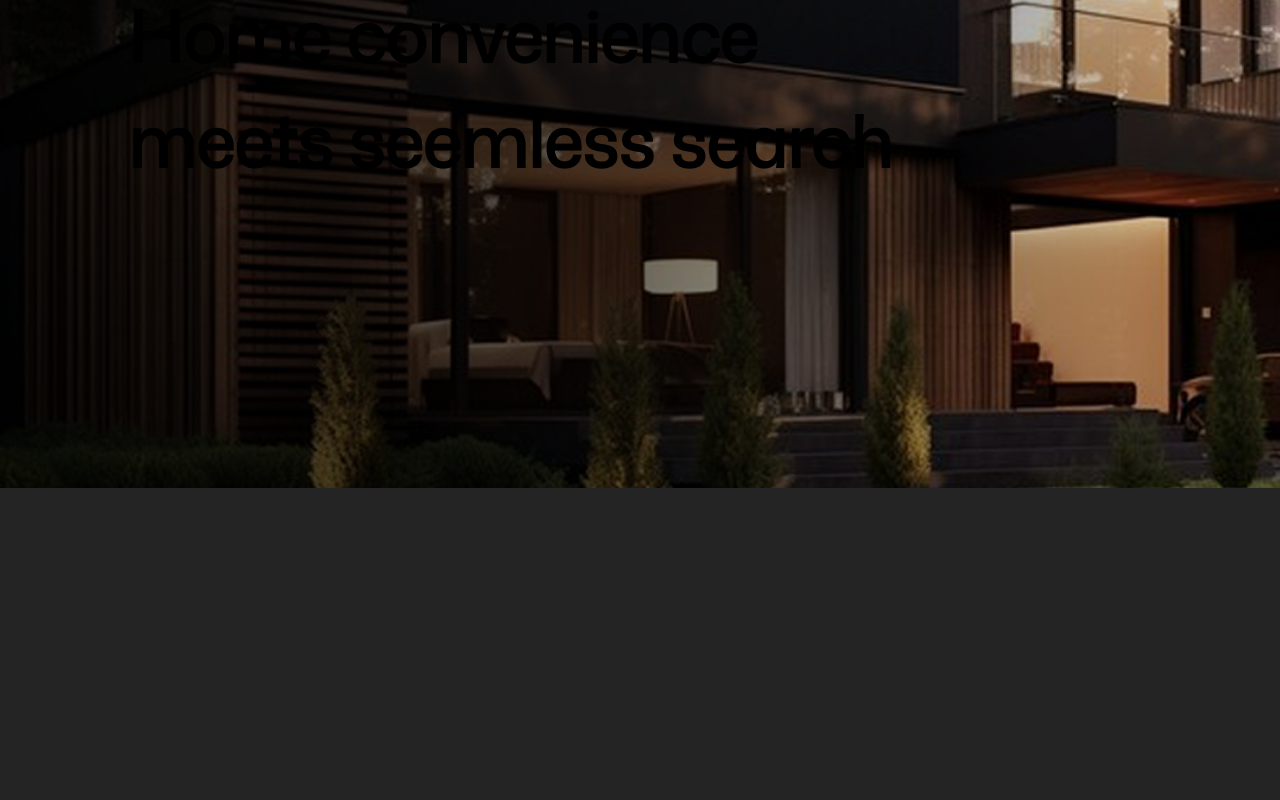
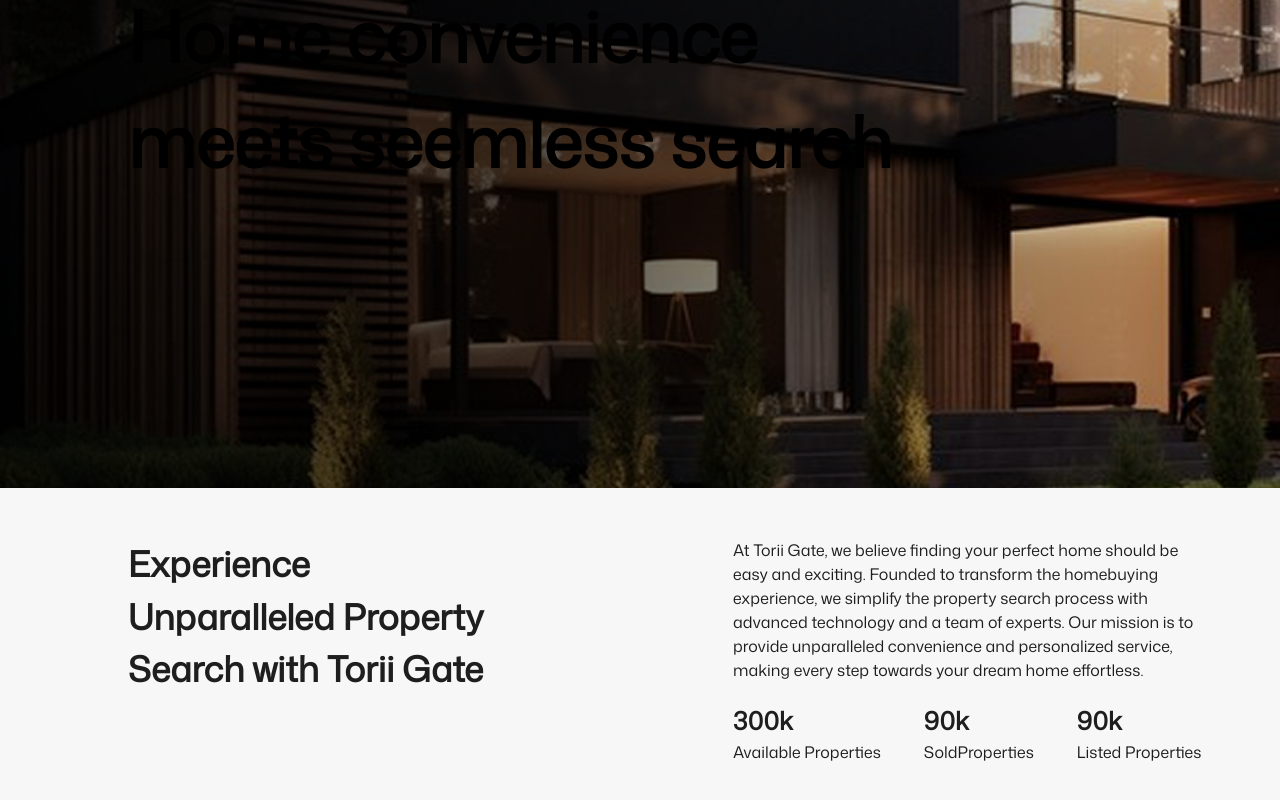
Before and after one commit to Napolite/toriGate, a React (Vite) app: page / in a window 1280 px wide. Shown: the part 312-1112 px from the top of the page. Before the commit the page ends 800 px from the top, so only its background shows below. Built offline with nearby package versions, Linux system fonts and the light colour scheme.

Commit message:
some hard work going on here

```diff
--- a/src/ToriGate.tsx
+++ b/src/ToriGate.tsx
@@ -2,11 +2,13 @@
 
 import "./App.css";
 import Landing from "./landing/landing";
+import Properties from "./properties/properties";
 
 function ToriGate() {
   return (
     <div className="w-[100%] ">
       <Landing />
+      <Properties />
     </div>
   );
 }
--- /dev/null
+++ b/src/properties/properties.tsx
@@ -0,0 +1,43 @@
+import { useState } from "react";
+
+function Properties() {
+  const [properties, setProperties] = useState<
+    { name: string; value: string }[]
+  >([
+    { name: "Available Properties", value: "300k" },
+    { name: "SoldProperties ", value: "90k" },
+    { name: "Listed Properties", value: "90k" },
+  ]);
+
+  return (
+    <div className="min-h-screen bg-[#F7F7F7] pt-[50px] text-[#1e1e1e] pt-[50px]">
+      <div className="w-[80%] mx-auto">
+        <div className="flex gap-[214px]">
+          <p className="text-[35px] min-w-[391px] font-[800] h-[129px]">
+            Experience <br /> Unparalleled Property Search with Torii Gate
+          </p>
+          <div className="w-[635px] h-[186px] flex flex-col gap-[20px]">
+            <p className="text-[16px] font-[500]">
+              At Torii Gate, we believe finding your perfect home should be easy
+              and exciting. Founded to transform the homebuying experience, we
+              simplify the property search process with advanced technology and
+              a team of experts. Our mission is to provide unparalleled
+              convenience and personalized service, making every step towards
+              your dream home effortless.
+            </p>
+            <div className="flex w-[482px] gap-[43px]">
+              {properties.map((property) => (
+                <div>
+                  <p className="text-[25px] font-[800]">{property.value}</p>
+                  <p>{property.name}</p>
+                </div>
+              ))}
+            </div>
+          </div>
+        </div>
+      </div>
+    </div>
+  );
+}
+
+export default Properties;
```
